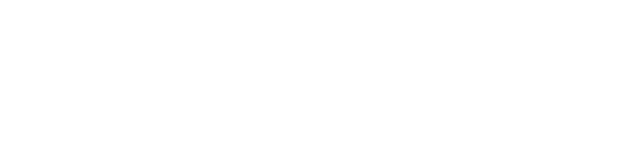
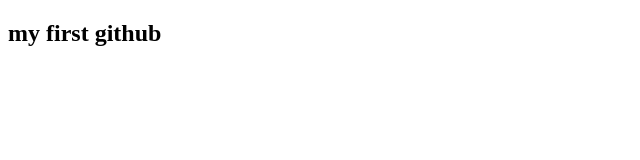
Before and after one commit to ratul1234-hash/my-first-github-repo, a plain HTML site: page index.html in a window 1280 px wide. Shown: the whole page, without its empty margins (0-640 px from the left). Drawn offline with Linux system fonts and the light colour scheme.

Commit message:
heading added

```diff
--- a/index.html
+++ b/index.html
@@ -3,9 +3,10 @@
 <head>
     <meta charset="UTF-8">
     <meta name="viewport" content="width=device-width, initial-scale=1.0">
-    <title>my first ever github repo</title>
+    <title>my first ever github repot</title>
 </head>
 <body>
+    <h2>my first github</h2>
 
 </body>
 </html>
```
